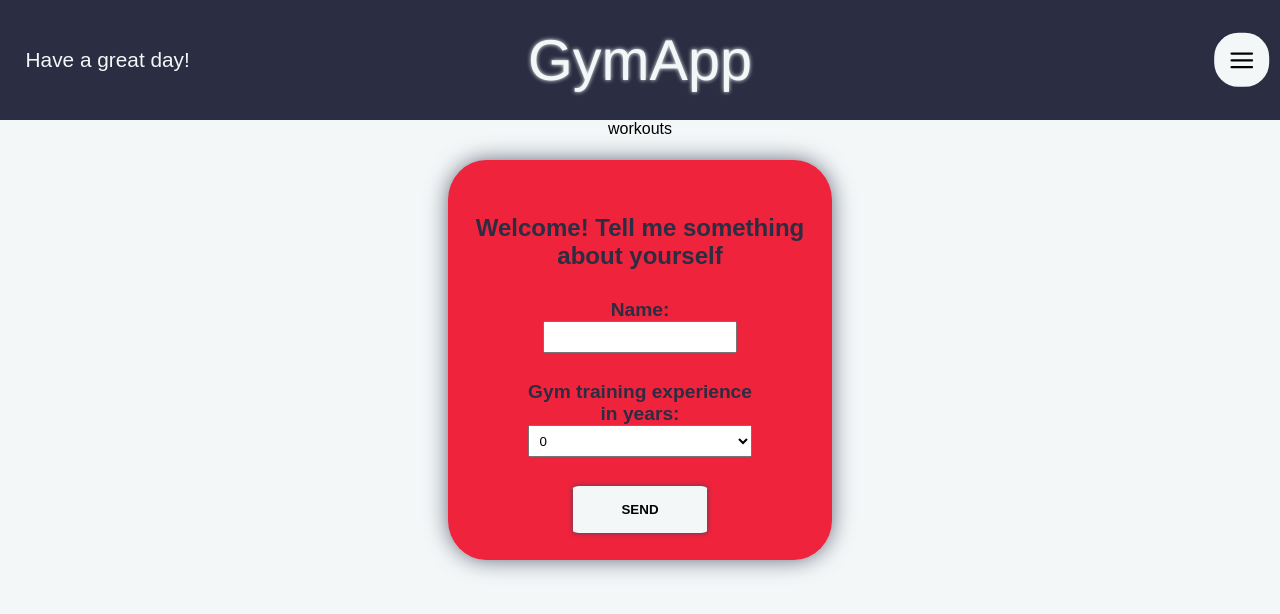
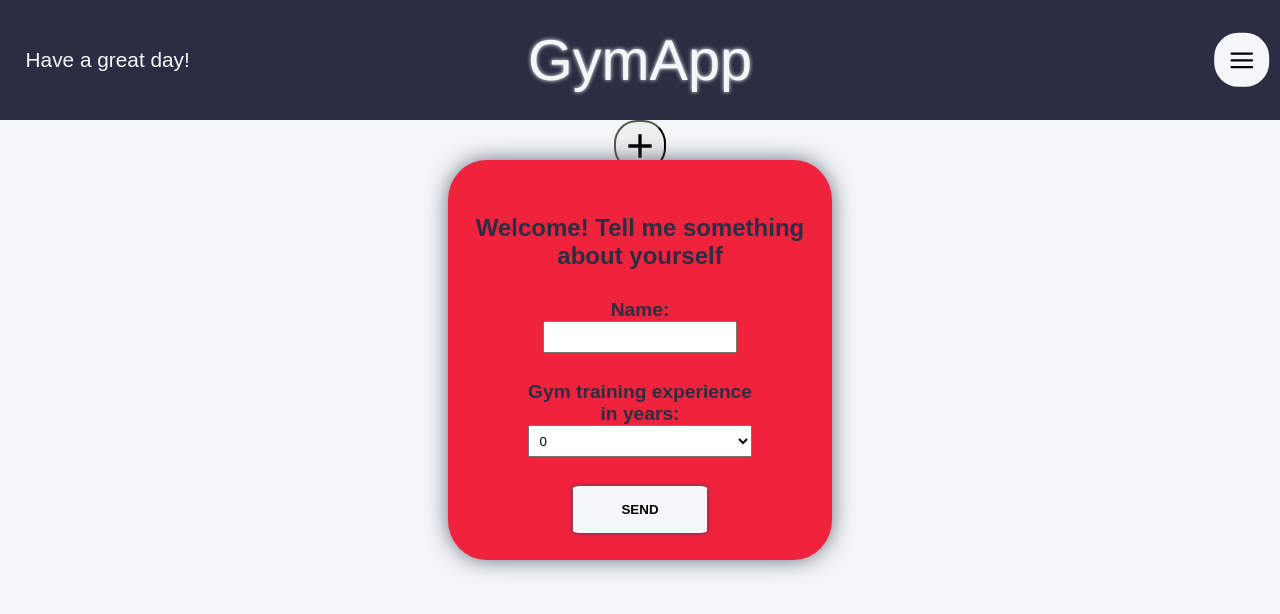
Before and after one commit to kacper51011/Gym-app-in-react, a React (Create React App) app: page /Workouts in a window 1280 px wide. Shown: the top 614 px of the page. Built offline with nearby package versions, Linux system fonts and the light colour scheme.

Commit message:
Implementing Workouts

```diff
--- a/src/App.css
+++ b/src/App.css
@@ -146,10 +146,6 @@ body {
   text-shadow: 0px 0px 2px var(--text-color);
 }
 
-.navbar--item:hover {
-  background-color: #8d99ae;
-}
-
 .navbar--button {
   position: fixed;
   top: 7.5vh;
--- a/src/Pages/home.css
+++ b/src/Pages/home.css
@@ -20,7 +20,7 @@
     margin-top: 0vw;
     width: 100vw;
     height: 85vh;
-    background-image: linear-gradient(to right bottom, #8d99aeb4 , #2b2d42b4), url(../images/homeimage.jpg);
+    background-image: linear-gradient(to right bottom, #bdc4d098 , #f3f3f494), url(../images/homeimage.jpg);
     background-size: cover;
     background-position: center;
 }
@@ -28,15 +28,17 @@
 .image--button {
     margin-bottom: 10vh;
     width: 25vw;
-    height: 8vw;
+    height: 10vw;
     border: none;
     text-align: center;
     font-size: calc(3.5vw);
-    letter-spacing: 0.2vw;
-    font-family: "Franklin Gothic Medium", "Arial Narrow", Arial, sans-serif;
-    border-radius: 20px;
-    background-color: var(--third-color);
-    color: var(--text-color);
+    letter-spacing: 0.1vw;
+    font-family: Arial, Helvetica, sans-serif;
+    font-weight: 700;
+    border-radius: 15px;
+    background-image: linear-gradient(to right bottom, #f3f7f8, #8d99ae);
+    color: var(--primary-color);
     line-height: 110%;
     cursor: pointer;
+    box-shadow: 0px 0px 37px 10px rgba(66, 68, 90, 1);
 }
--- a/src/Pages/workouts.css
+++ b/src/Pages/workouts.css
@@ -0,0 +1,9 @@
+.addworkoutbutton {
+    font-size: 40px;
+    width: 4vw;
+    height: 4vw;
+    border-radius: 45%;
+    display: flex;
+    justify-content: center;
+    align-items: center;
+}
--- a/src/Pages/workouts.js
+++ b/src/Pages/workouts.js
@@ -1,7 +1,13 @@
 import React from "react";
+import AddWorkoutButton from "../workoutComponents/AddWorkoutButton";
 
 const Workouts = () => {
-  return <div className="workouts">workouts</div>;
+  return(
+  <div className="workouts">
+    <AddWorkoutButton/>
+
+
+  </div>)
 };
 
 export default Workouts;
--- /dev/null
+++ b/src/workoutComponents/AddWorkoutButton.js
@@ -0,0 +1,13 @@
+import React from 'react'
+import * as RiIcons from "react-icons/ri"
+import "../Pages/workouts.css"
+
+const AddWorkoutButton = () => {
+  return (
+  <>
+    <button className='addworkoutbutton'><RiIcons.RiAddFill/></button>
+  </>
+  )
+}
+
+export default AddWorkoutButton
```
Also changed, not shown: src/workoutComponents/WorkoutItem.js (added, +11 -0 lines), src/workoutComponents/WorkoutsContainer.js (added, +12 -0 lines), src/workoutComponents/WorkoutData.js (added), src/workoutComponents/WorkoutExercise.js (added), src/workoutComponents/WorkoutForm.js (added).
